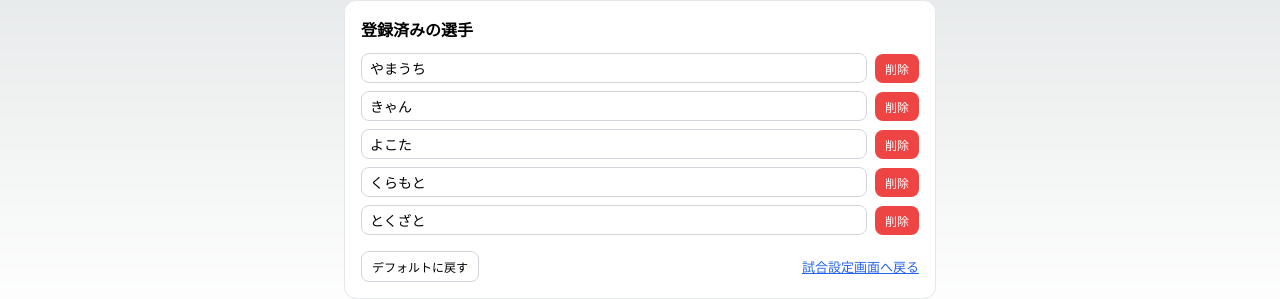
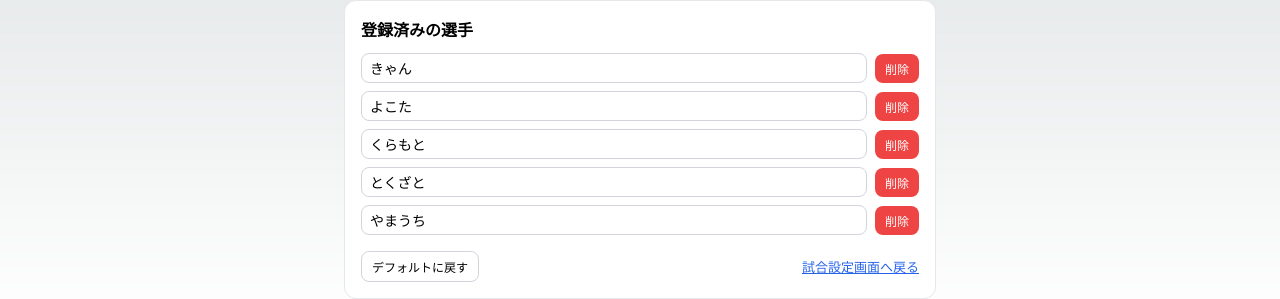
Before and after one commit to KimiyukiYamauchi/bdscore, a Next.js app: page /players in a window 1280 px wide. Shown: the part 254-553 px from the top of the page. Built offline with nearby package versions, Linux system fonts and the light colour scheme.

Commit message:
デフォルトの選手リスト更新

```diff
--- a/app/_lib/players.ts
+++ b/app/_lib/players.ts
@@ -2,11 +2,11 @@
 
 // 初期表示に使うデフォルトの選手リスト（お好みで書き換えてOK）
 export const DEFAULT_PLAYERS = [
-  "やまうち",
   "きゃん",
   "よこた",
   "くらもと",
   "とくざと",
+  "やまうち",
 ];
 
 export const PLAYERS_STORAGE_KEY = "badmintonPlayers";
```
